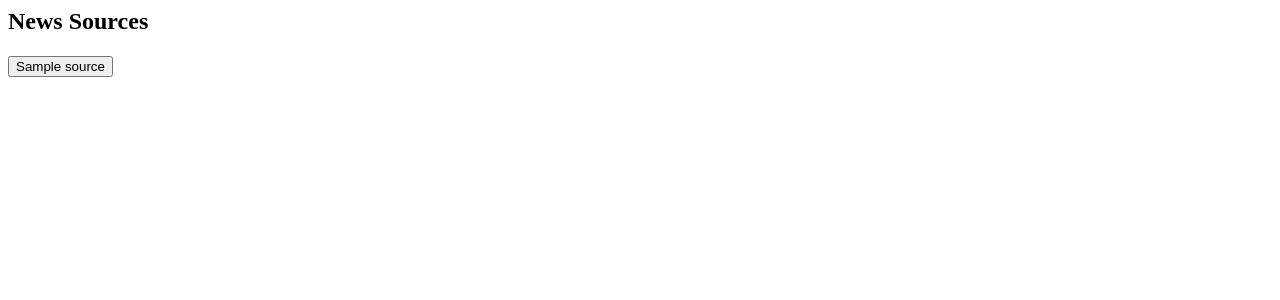
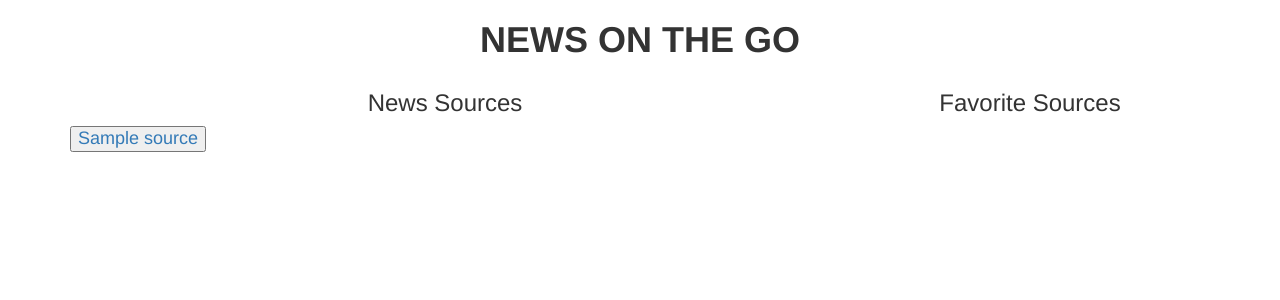
Before and after one commit to mwiks-dev/News-On-The-Go, a Flask app: template app/templates/index.html in a window 1280 px wide. Shown: the top 300 px of the page. Run offline with Flask 2, Linux system fonts and the light colour scheme; the template is opened without the code that fills it: most values are stand-ins (such as "Sample title", 1, 10 or a date in 2020); parts of the project's set-up code (start-up, migrations or seed data) failed here and were passed over; some libraries are stand-ins or nearby versions.

Commit message:
Creates base html file and styles index page

```diff
--- /dev/null
+++ b/app/templates/base.html
@@ -0,0 +1,19 @@
+{% extends 'bootstrap/base.html'%}
+<!DOCTYPE html>
+<html>
+    <head>
+        <meta charset="utf-8">
+        {% if title %}
+        <title> {{ title }}</title>
+        {% else %}
+        <title> Welcome News OTG </title>
+        {% endif %}
+    </head>
+    <body>
+        <!-- Content block -->
+
+        {% block content %}
+
+        {% endblock%}
+    </body>
+</html>
--- a/app/templates/index.html
+++ b/app/templates/index.html
@@ -1,10 +1,18 @@
+{%extends 'base.html'%}
 {% import 'macros.html' as macro%}
+<!--Content block-->
 {%block content%}
 <div class="container">
-    <h2 class="text-center">News Sources</h2>
+    <h1 align="center"><strong>NEWS ON THE GO</strong></h1>
 
-            <div>
-                <h4>{{ macro.displaySourcesList(sources)}}</h4>
+            <div class="row">
+                <div class = "col-md-8">
+                    <h3 align="center">News Sources</h3>
+                    <h4>{{ macro.displaySourcesList(sources)}}</h4>
+                </div>
+                <div class = "col-md-4">
+                    <h3 align="center">Favorite Sources</h3>
+                </div>
             </div>
 </div>
 {%endblock%}
--- a/app/templates/macros.html
+++ b/app/templates/macros.html
@@ -1,7 +1,9 @@
 {% macro displaySourcesList(sources_list) %}
 
     {% for sources in sources_list %}
-        <a href="/articles/{{ sources.id}}"><button>{{ sources.name }}</button></a>
+
+    <a href="/articles/{{ sources.id}}"><button>{{ sources.name}}</button></a>
+
     {% endfor %}
 
 {% endmacro %}
```
